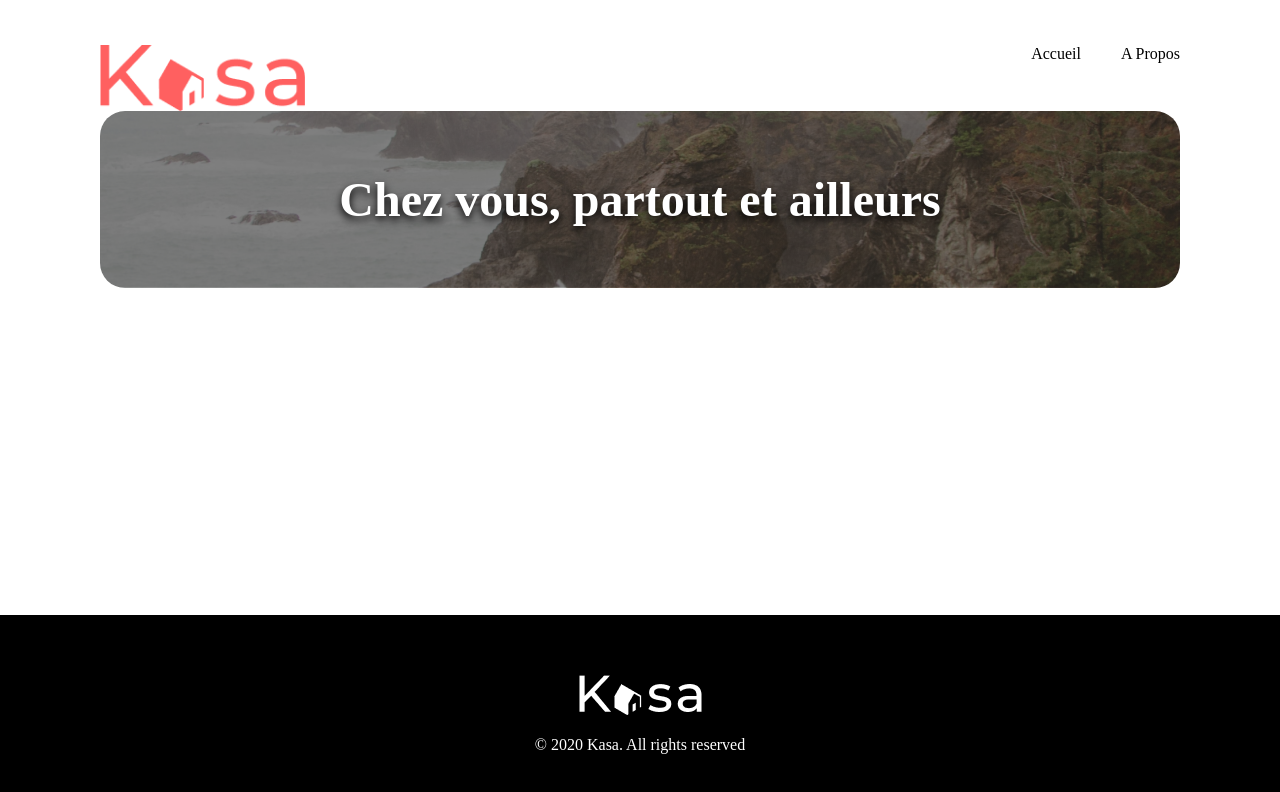
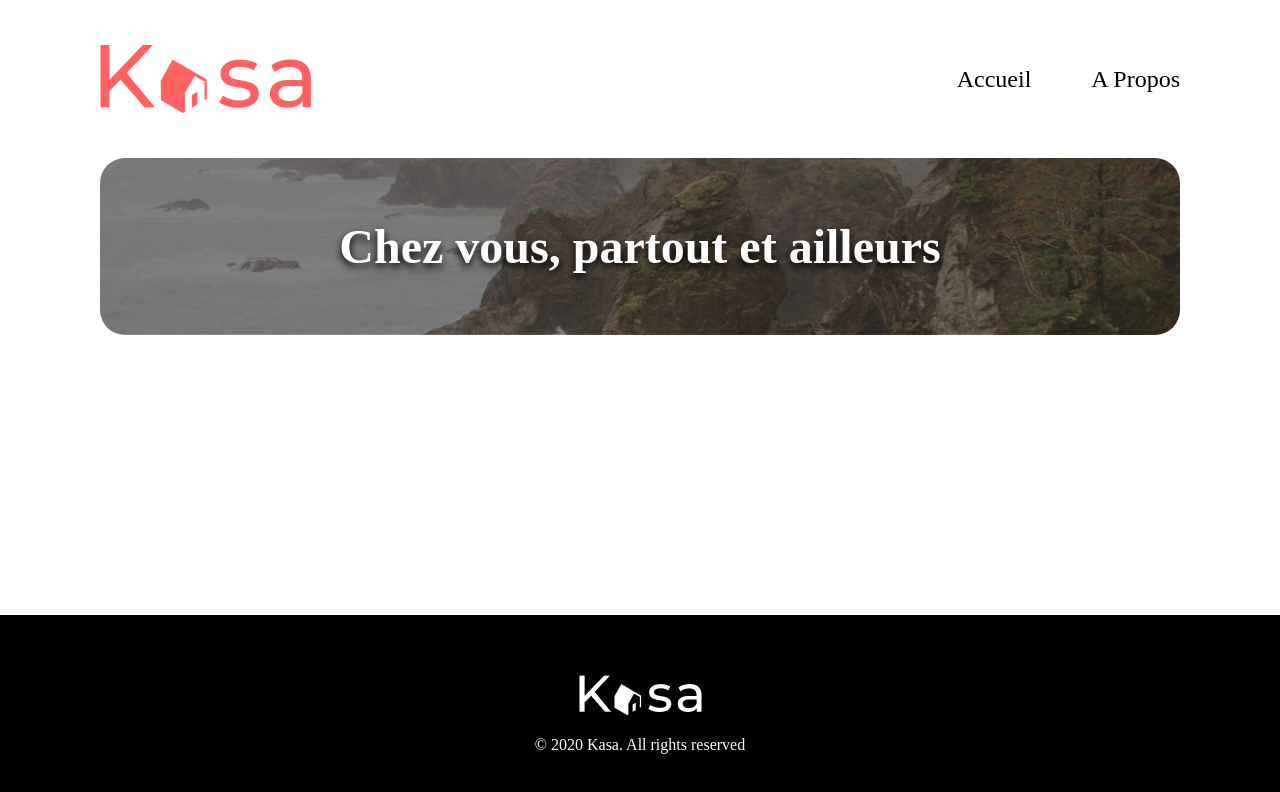
Before and after one commit to LancelotHayward/Kasa, a React (Create React App) app: page / in a window 1280 px wide. Shown: the top 792 px of the page. Built offline with nearby package versions, Linux system fonts and the light colour scheme.

Commit message:
Updated header

```diff
--- a/src/components/Header/Header.scss
+++ b/src/components/Header/Header.scss
@@ -1,13 +1,39 @@
+$mobile-max: 800px;
+
 header {
     display: flex;
     justify-content: space-between;
-    margin-top: 45px;
+    align-items: center;
+    margin-block: 45px;
+    @media screen and (max-width: $mobile-max) {
+        margin-block: 20px;
+    }
+
+    img {
+        @media screen and (max-width: $mobile-max) {
+            width: 145px;
+        }
+    }
+    nav {
+        display: flex;
+        gap: 60px;
+
+        @media screen and (max-width: $mobile-max) {
+            gap: 40px;
+        }
+
+        a {
+            color: black;
+            font-size: 24px;
+
+            &:not(:hover) {
+                text-decoration: none;
+            }
+
+            @media screen and (max-width: $mobile-max) {
+                font-size: 12px;
+                text-transform: uppercase;
+            }
+        }
+    }
 }
-header > img {
-    width: 16vw;
-}
-header nav > *{
-    margin-left: 40px;
-    text-decoration: none;
-    color: black;
-}
```
